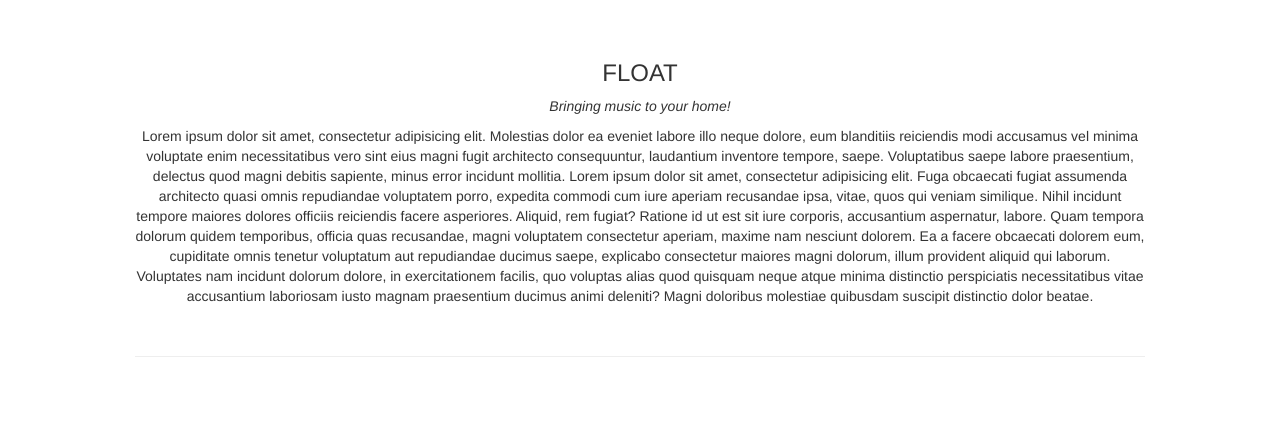
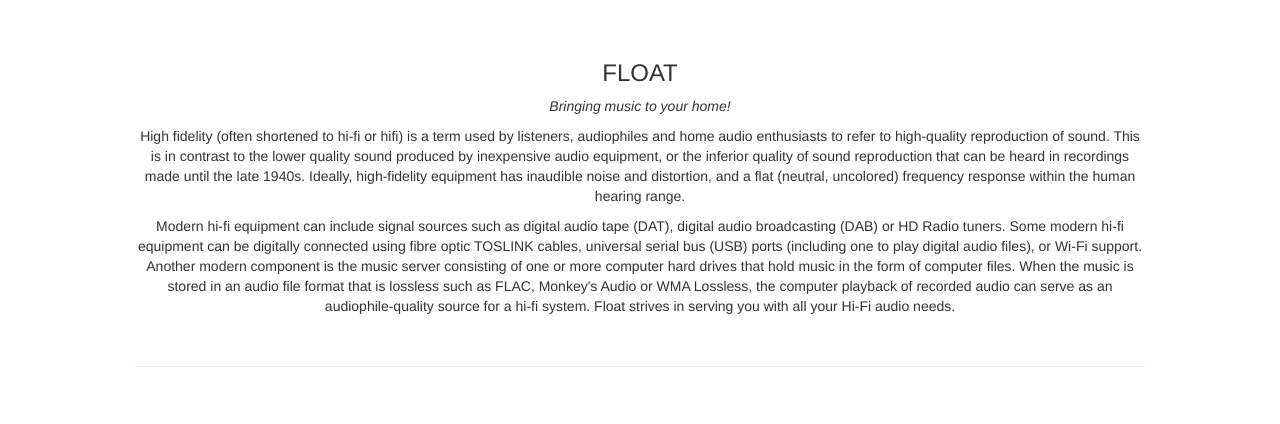
Before and after one commit to cryptographicfool/ProductLandingPage, a plain HTML site: page index.html in a window 1280 px wide. Shown: the part 1020-1444 px from the top of the page. Drawn offline with nearby package versions, Linux system fonts and the light colour scheme.

Commit message:
Replaced Lorem Ipsum.

```diff
--- a/index.html
+++ b/index.html
@@ -98,7 +98,9 @@
   <div class="container text-center" id="about">
     <h3>FLOAT</h3>
     <p><em>Bringing music to your home!</em></p>
-    <p>Lorem ipsum dolor sit amet, consectetur adipisicing elit. Molestias dolor ea eveniet labore illo neque dolore, eum blanditiis reiciendis modi accusamus vel minima voluptate enim necessitatibus vero sint eius magni fugit architecto consequuntur, laudantium inventore tempore, saepe. Voluptatibus saepe labore praesentium, delectus quod magni debitis sapiente, minus error incidunt mollitia. Lorem ipsum dolor sit amet, consectetur adipisicing elit. Fuga obcaecati fugiat assumenda architecto quasi omnis repudiandae voluptatem porro, expedita commodi cum iure aperiam recusandae ipsa, vitae, quos qui veniam similique. Nihil incidunt tempore maiores dolores officiis reiciendis facere asperiores. Aliquid, rem fugiat? Ratione id ut est sit iure corporis, accusantium aspernatur, labore. Quam tempora dolorum quidem temporibus, officia quas recusandae, magni voluptatem consectetur aperiam, maxime nam nesciunt dolorem. Ea a facere obcaecati dolorem eum, cupiditate omnis tenetur voluptatum aut repudiandae ducimus saepe, explicabo consectetur maiores magni dolorum, illum provident aliquid qui laborum. Voluptates nam incidunt dolorum dolore, in exercitationem facilis, quo voluptas alias quod quisquam neque atque minima distinctio perspiciatis necessitatibus vitae accusantium laboriosam iusto magnam praesentium ducimus animi deleniti? Magni doloribus molestiae quibusdam suscipit distinctio dolor beatae.</p>
+    <p>High fidelity (often shortened to hi-fi or hifi) is a term used by listeners, audiophiles and home audio enthusiasts to refer to high-quality reproduction of sound. This is in contrast to the lower quality sound produced by inexpensive audio equipment, or the inferior quality of sound reproduction that can be heard in recordings made until the late 1940s. Ideally, high-fidelity equipment has inaudible noise and distortion, and a flat (neutral, uncolored) frequency response within the human hearing range.</p>
+
+    <p>Modern hi-fi equipment can include signal sources such as digital audio tape (DAT), digital audio broadcasting (DAB) or HD Radio tuners. Some modern hi-fi equipment can be digitally connected using fibre optic TOSLINK cables, universal serial bus (USB) ports (including one to play digital audio files), or Wi-Fi support. Another modern component is the music server consisting of one or more computer hard drives that hold music in the form of computer files. When the music is stored in an audio file format that is lossless such as FLAC, Monkey's Audio or WMA Lossless, the computer playback of recorded audio can serve as an audiophile-quality source for a hi-fi system. Float strives in serving you with all your Hi-Fi audio needs.</p>
     <br>
     <hr>
     <div class="row" style="padding-top: 50px;">
```
